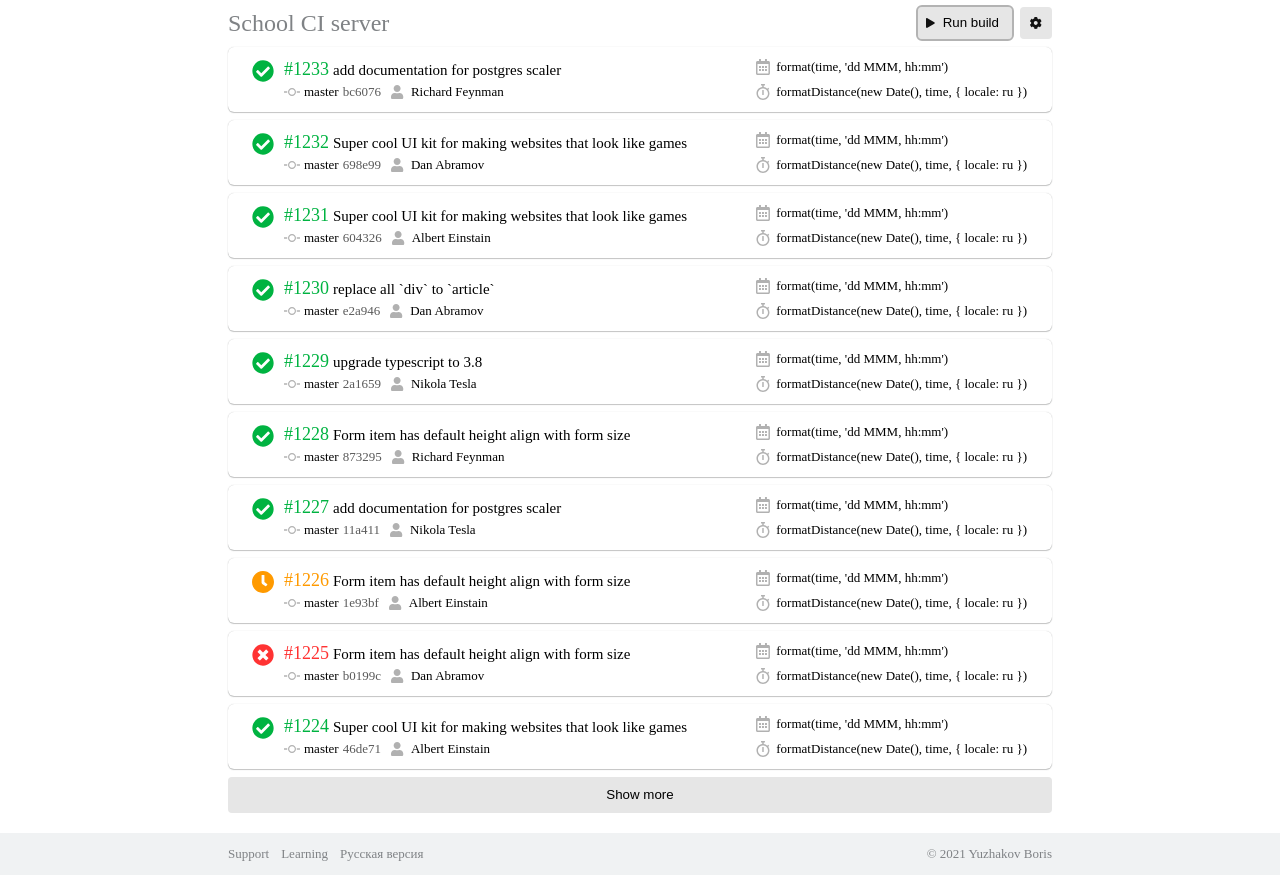
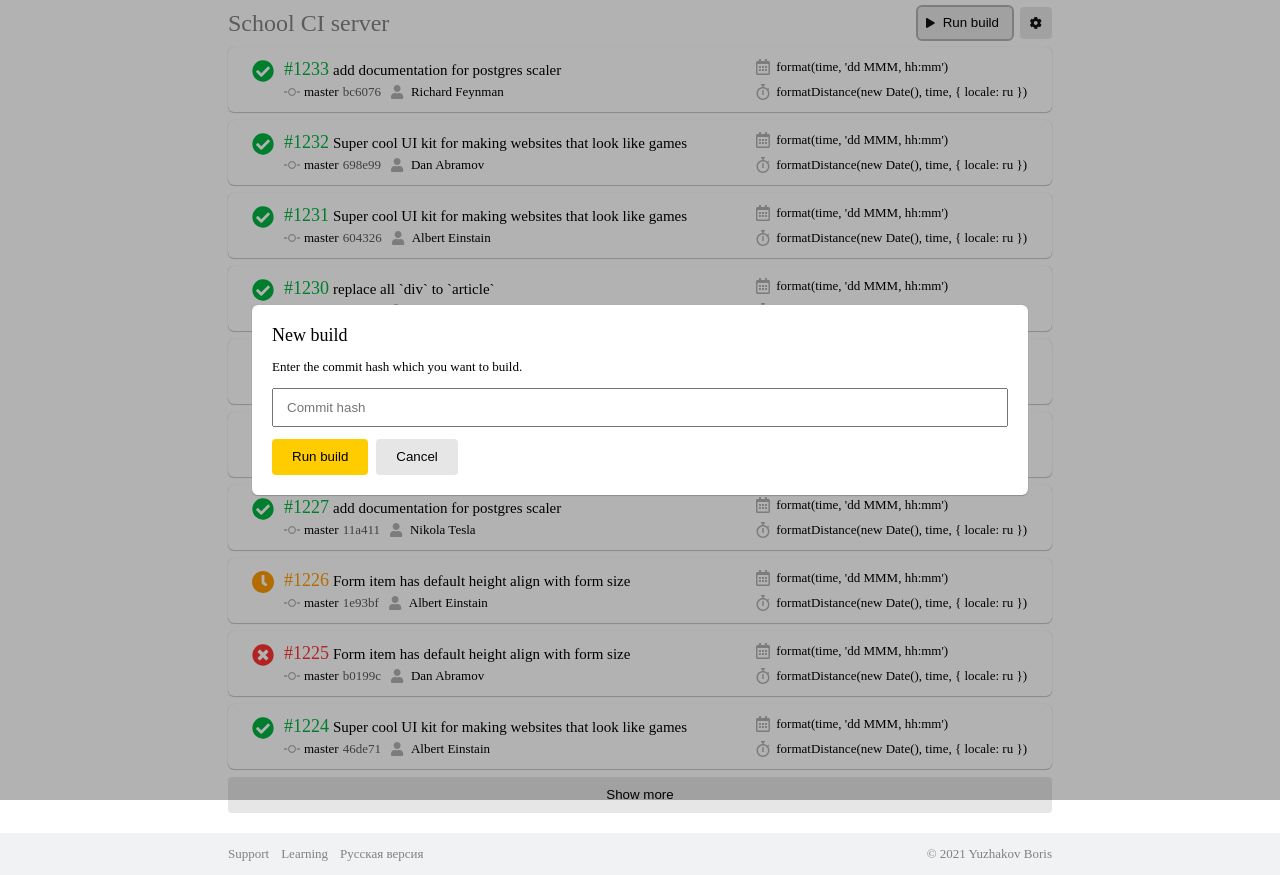
Before and after one commit to walborn/shrihwreactjs, a Next.js app: page / in a window 1280 px wide. Both pictures are taken after a click on the button "Run build". Built offline with nearby package versions, Linux system fonts and the light colour scheme.

Commit message:
added modal window

```diff
--- a/components/card/index.js
+++ b/components/card/index.js
@@ -20,14 +20,14 @@ const State = ({ className, value }) => {
   return null
 }
 
-export default function Card({ index, member, message, hash, branch, time, state }) {
+export default function Card({ index, member, message, hash, branch, time, state, onClick }) {
   const color = {
     [styles.success]: state === 'success',
     [styles.failure]: state === 'failure',
     [styles.waiting]: state === 'waiting',
   }
   return (
-    <div className={styles.card}>
+    <div className={styles.card} onClick={onClick}>
       <State className={styles.state} value={state} />
       <div className={styles.first}>
         <div className={cn(styles.index, color)}>#{index}</div>
--- a/components/card/index.module.sass
+++ b/components/card/index.module.sass
@@ -9,6 +9,7 @@
   padding: 12px 25px 12px 56px
   box-shadow: 0px 0px 1px rgba(67, 68, 69, 0.3), 0px 1px 1px rgba(67, 68, 69, 0.3)
   border-radius: 6px
+  cursor: pointer
 
 .state
   position: absolute
--- /dev/null
+++ b/components/fieldinput/index.js
@@ -0,0 +1,27 @@
+import Cancel from '../../images/cancel.svg'
+
+import styles from './index.module.sass'
+
+const FieldInput = ({
+  field, // { name, value, onChange, onBlur }
+  form: { touched, errors, setFieldValue }, // also values, setXXXX, handleXXXX, dirty, isValid, status, etc.
+  ...props
+}) => {
+  const handleClear = () => {
+    setFieldValue(field.name, '')
+  }
+  return (
+    <>
+      <div className={styles.input}>
+        <input type="text" {...field} {...props} />
+        {field.value && <Cancel
+          className={styles.clear}
+          onClick={handleClear}
+        />}
+      </div>
+      {touched[field.name] && errors[field.name] && <div className={styles.error}>{errors[field.name]}</div>}
+    </>
+  )
+}
+
+export default FieldInput
--- /dev/null
+++ b/components/fieldinput/index.module.sass
@@ -0,0 +1,59 @@
+.header
+  font-size: 15px
+  font-weight: bold
+
+.description
+  padding: 8px 0 22px
+  color:#7F8285
+
+.form
+  padding-bottom: 20px
+
+.label
+  display: block
+  padding-bottom: 6px
+
+.required
+  &::after
+    content: ' *'
+    color: #FF3333
+
+.input
+  position: relative
+  width: 100%
+  > input
+    width: 100%
+    padding: 10px 13px
+
+.clear
+  position: absolute
+  right: 10px
+  top: 50%
+  transform: translateY(-50%)
+
+.error
+  padding: 4px 0
+  color: #FF3333
+
+.minutes
+  display: inline-block
+  margin: 0 8px
+  padding: 10px 13px
+  width: 52px
+  text-align: right
+
+.field
+  width: 100%
+  max-width: 474px
+  margin-bottom: 18px
+
+.controls
+  @media only screen and (min-width: 506px)
+    > *:not(:last-child)
+      margin-right: 8px
+
+  @media only screen and (max-width: 506px)
+    > *
+      width: 100%
+    > *:not(:last-child)
+      margin-bottom: 12px
--- /dev/null
+++ b/components/modal/index.js
@@ -0,0 +1,32 @@
+import React from 'react'
+import { createPortal } from 'react-dom'
+
+import styles from './index.module.sass'
+
+const Portal = ({ children }) => {
+  const [mounted, setMounted] = React.useState(false)
+
+  React.useEffect(() => {
+    setMounted(true)
+
+    return () => setMounted(false)
+  }, [])
+
+  return mounted
+    ? createPortal(children,
+      document.querySelector("#modalportal"))
+    : null
+}
+
+export default function Modal({ className, children, hidden, onClose }) {
+  return <Portal>
+    <div hidden={hidden}>
+      <div className={styles.backdrop} onClick={onClose}></div>
+      <div className={styles.content}>
+        <div className={className}>
+          {children}
+        </div>
+      </div>
+    </div>
+  </Portal>
+}
--- /dev/null
+++ b/components/modal/index.module.sass
@@ -0,0 +1,21 @@
+.backdrop
+  position: absolute
+  top: 0
+  left: 0
+  right: 0
+  bottom: 0
+  background-color: rgba(0,0,0, .3)
+
+
+.content
+  position: absolute
+  top: 50%
+  left: 50%
+  transform: translate(-50%, -50%)
+  padding: 12px 24px
+  max-width: 824px
+  width: 100%
+  > div
+    background-color: #fff
+    border-radius: 6px
+    box-shadow: 0px 0px 1px rgba(67, 68, 69, 0.3), 0px 1px 1px rgba(67, 68, 69, 0.3)
--- a/components/row/index.module.sass
+++ b/components/row/index.module.sass
@@ -3,6 +3,5 @@
   display: flow-root
   padding: 0 1rem
   width: 100%
-  height: 100%
   max-width: 856px
   margin: 0 auto
--- a/pages/_document.js
+++ b/pages/_document.js
@@ -12,6 +12,7 @@ class MyDocument extends Document {
         </Head>
         <body>
           <Main />
+          <div id='modalportal' />
           <NextScript />
         </body>
       </Html>
--- a/pages/index.js
+++ b/pages/index.js
@@ -1,10 +1,14 @@
 import React from 'react'
 import Link from 'next/link'
+import { Formik, Field, Form } from 'formik'
+import cn from 'classnames'
 
-import Layout from "../components/layout"
+import Row from '../components/row'
+import Layout from '../components/layout'
 import Button from '../components/button'
 import Card from '../components/card'
-import Row from '../components/row'
+import Modal from '../components/modal'
+import FieldInput from '../components/fieldinput'
 import mock from '../mock'
 
 import Logo from '../images/logo.svg'
@@ -17,19 +21,69 @@ const history = mock(1234).reverse()
 
 function HomePage() {
   const [ limit, setLimit ] = React.useState(10)
+  const [ modal, setModal ] = React.useState(false)
   if (Array.isArray(history)) return (
     <Layout>
       <Row className={styles.controls}>
         <Button className={styles.edit} >
           <Settings />
         </Button>
-        <Button className={styles.run}>
+        <Button className={styles.run} onClick={() => setModal(true)}>
           <Run />
           Run build
         </Button>
       </Row>
-
-      {history.slice(0, limit).map(i => <Card key={i.index} {...i} branch="master" />)}
+      <Modal
+        hidden={!modal}
+        onClose={() => setModal(false)}
+        className={styles.modal}
+      >
+        <div className={styles.header}>New build</div>
+        <Formik
+        initialValues={{ hash: '' }}
+        validate={({ hash }) => hash ? {} : { hash: 'Required' } }
+        onSubmit={(values, { resetForm, setSubmitting }) => {
+          setTimeout(() => {
+            console.log(JSON.stringify(values, null, 2))
+            resetForm()
+            setSubmitting(false)
+            setModal(false)
+          }, 1000)
+        }}
+      >
+        {({ isSubmitting }) => (
+          <Form>
+            <div className={styles.field}>
+              <p>Enter the commit hash which you want to build.</p>
+              <Field
+                id="hash"
+                name="hash"
+                placeholder="Commit hash"
+                component={FieldInput}
+              />
+            </div>
+            <div className={styles.formcontrols}>
+              <Button
+                type="submit"
+                yellow
+                disabled={isSubmitting}
+              >
+                Run build
+              </Button>
+              <Button>
+                Cancel
+              </Button>
+            </div>
+          </Form>
+        )}
+      </Formik>
+      </Modal>
+      {history.slice(0, limit).map(i => (
+        <Card
+          key={i.index} {...i}
+          branch="master"
+        />
+      ))}
       <Button className={styles.showmore} onClick={() => setLimit(prev => prev + 10)}>Show more</Button>
     </Layout>
   )
--- a/pages/index.module.sass
+++ b/pages/index.module.sass
@@ -82,3 +82,22 @@
         position: relative
         transform: none
         left: 0
+
+.modal
+  width: 100%
+  max-width: 824px
+  padding: 20px
+  .header
+    font-size: 18px
+
+.formcontrols
+  margin-top: 12px
+  @media only screen and (min-width: 506px)
+    > *:not(:last-child)
+      margin-right: 8px
+
+  @media only screen and (max-width: 506px)
+    > *
+      width: 100%
+    > *:not(:last-child)
+      margin-bottom: 12px
```
Also changed, not shown: pages/settings/index.js (+27 -23 lines).
